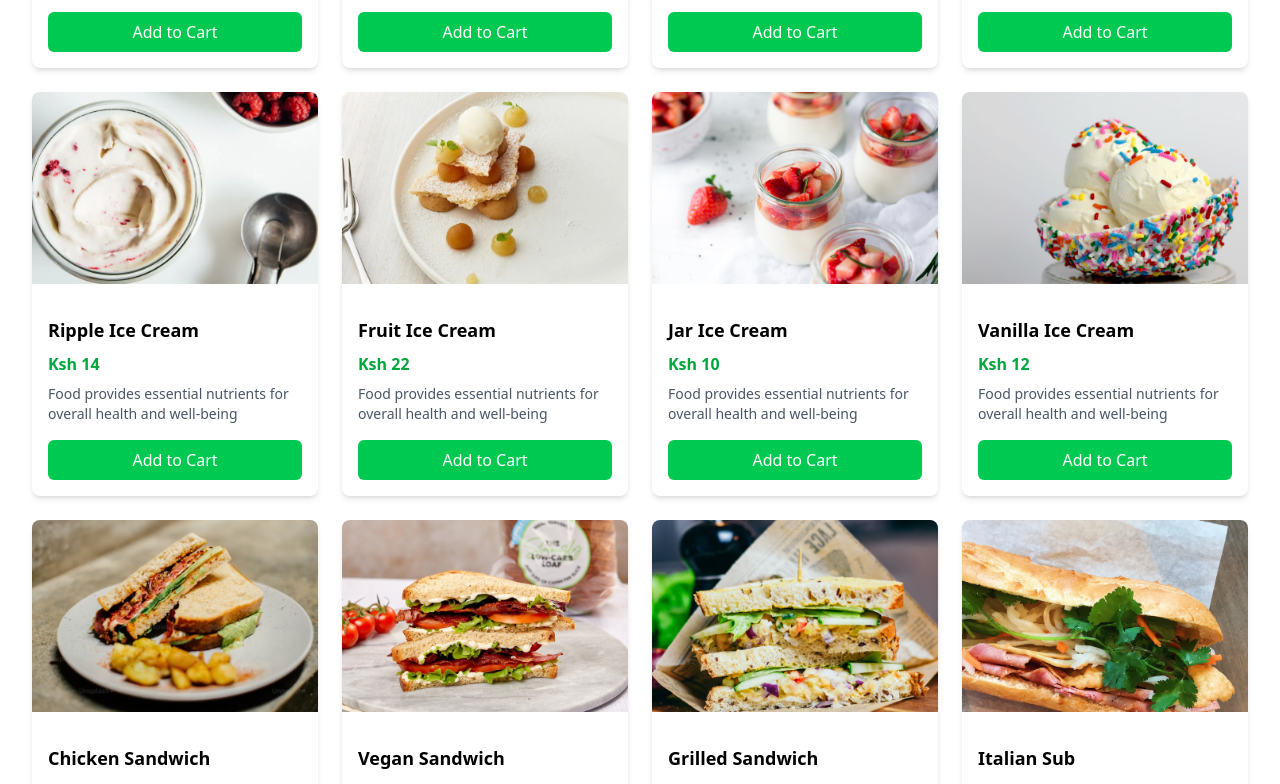
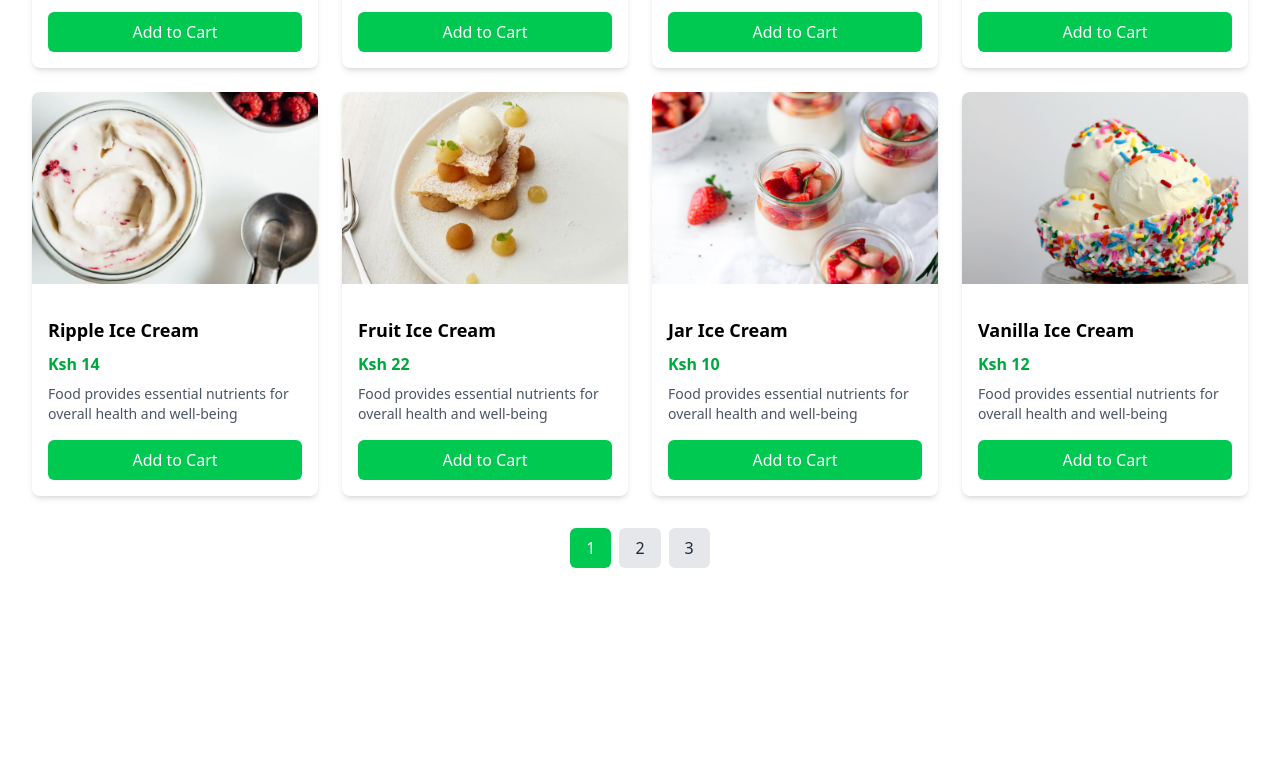
Before and after one commit to kennzuki/food-delivery-frontend, a React (Vite) app in the folder food-delivery-frontend/: page / in a window 1280 px wide. Shown: the part 1462-2246 px from the top of the page. After the commit the page ends 2062 px from the top, so only its background shows below. Built offline with nearby package versions, Linux system fonts and the light colour scheme.

Commit message:
pagination of the menu cards

```diff
--- a/food-delivery-frontend/src/components/ExploreMenu.tsx
+++ b/food-delivery-frontend/src/components/ExploreMenu.tsx
@@ -1,20 +1,49 @@
-import { food_list } from '../data/assets'
-
-import MenuCard from './MenuCard'
+import { food_list } from '../data/assets';
+import { useState } from 'react';
+import type { Menu } from '../types';
+import MenuCard from './MenuCard';
 
 const ExploreMenu = () => {
-    return (
-        <div className="p-4 md:p-8">
-            <h1 className="text-2xl md:text-3xl capitalize font-bold mb-6">Explore our menu</h1>
-            <div className="grid grid-cols-1 sm:grid-cols-2 md:grid-cols-3 lg:grid-cols-4 gap-6">
-                {food_list.map((item: Menu) => {
-                    return (
-                      <MenuCard key={item._id} item={item} />
-                    );
-                  })}
-            </div>
-        </div>
-     );
-}
+  const [currentPage, setCurrentPage] = useState(1);
+  const itemsPerPage = 12;
+  //total pages
+  const totalPages = Math.ceil(food_list.length / itemsPerPage);
+  //get current pages items
+  const indexOfLastItem = currentPage * itemsPerPage;
+  const indexOfFirstItem = indexOfLastItem - itemsPerPage;
+  const currentItems = food_list.slice(indexOfFirstItem, indexOfLastItem);
+
+  //pagination button render
+  const pagePagination = (
+    <div className='flex justify-center gap-2 mt-8'>
+      {Array.from({ length: totalPages }, (_, index) => (
+        <button
+          key={index + 1}
+          onClick={() => setCurrentPage(index + 1)}
+          className={`${
+            currentPage === index + 1
+              ? 'bg-green-500 text-white'
+              : 'bg-gray-200 text-gray-800'
+          } px-4 py-2 rounded-md hover:bg-green-600 hover:text-white transition-colors duration-300`}
+        >
+          {index + 1}
+        </button>
+      ))}
+    </div>
+  );
+  return (
+    <div className='p-4 md:p-8'>
+      <h1 className='text-2xl md:text-3xl capitalize font-bold mb-6'>
+        Explore our menu
+      </h1>
+      <div className='grid grid-cols-1 sm:grid-cols-2 md:grid-cols-3 lg:grid-cols-4 gap-6'>
+        {currentItems.map((item: Menu) => {
+          return <MenuCard key={item._id} item={item} />;
+        })}
+      </div>
+      {totalPages > 1 && pagePagination}
+    </div>
+  );
+};
 
 export default ExploreMenu;
```
